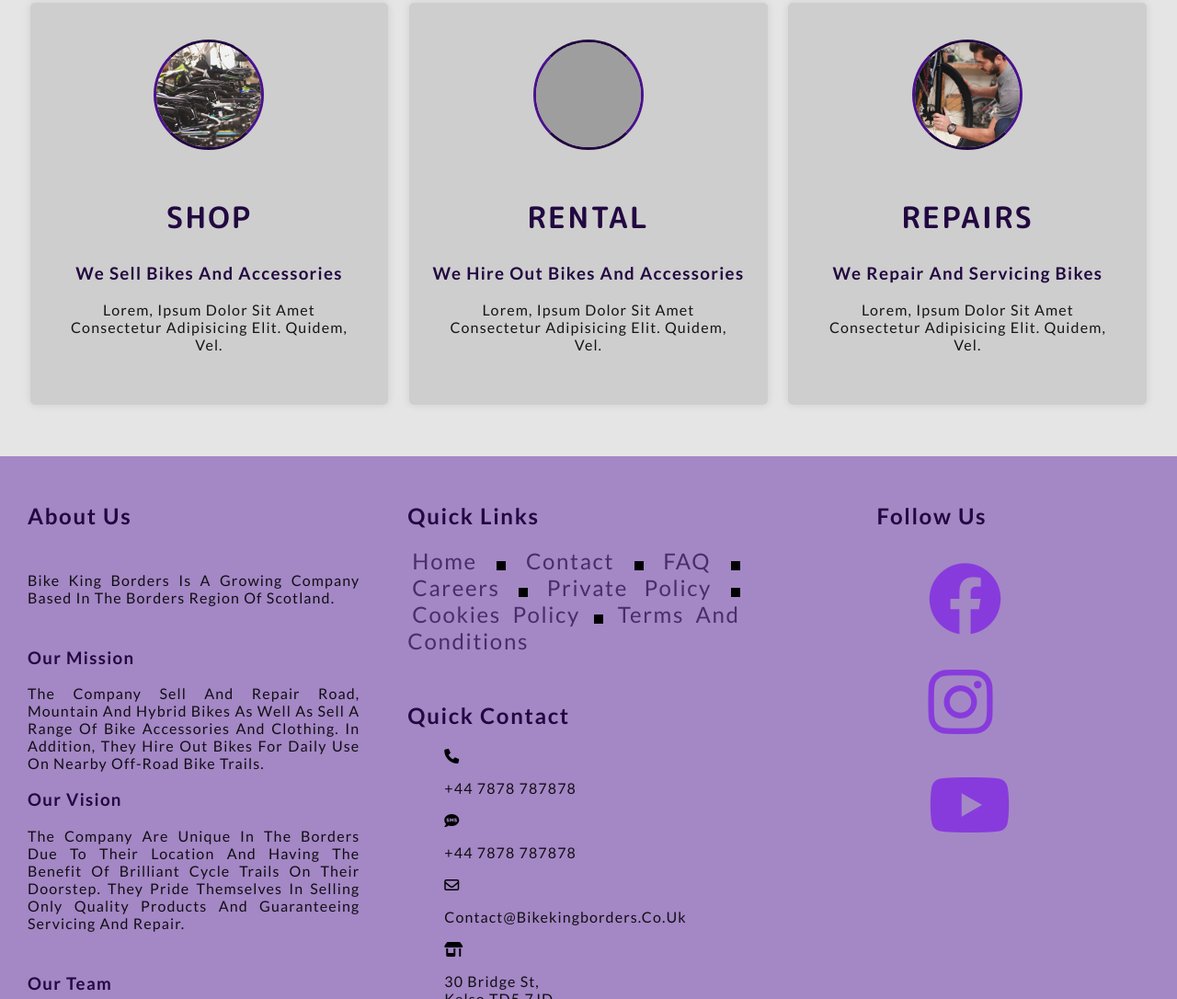
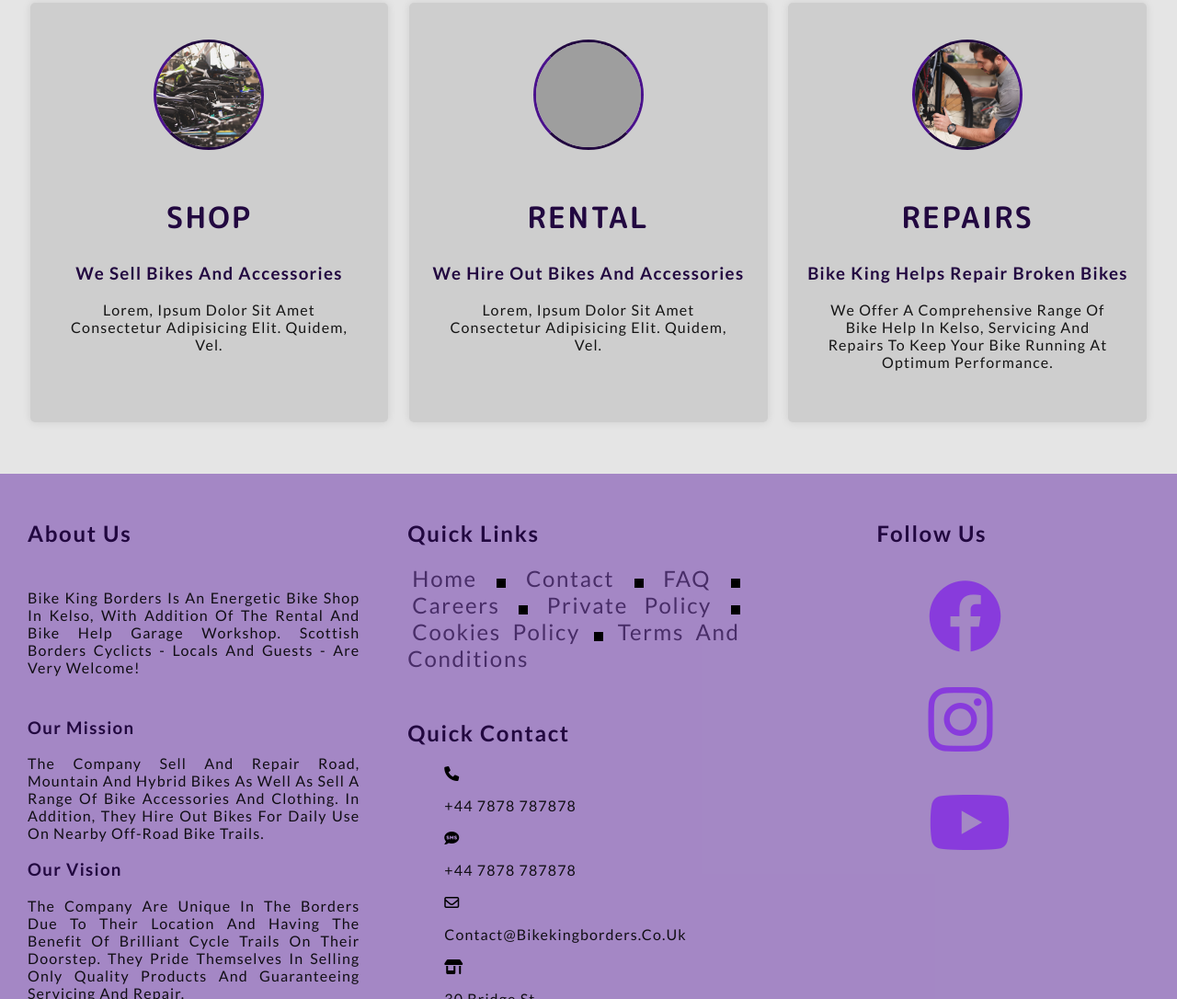
Before and after one commit to kociska/Bike-do-SEO-website-EwaK-EC2062252, a plain HTML site: page bikeRepairs.html in a window 1280 px wide. Shown: the part 1083-2169 px from the top of the page at 92% size. Drawn offline with Linux system fonts and the light colour scheme; grey boxes are pictures that could not be loaded.

Commit message:
bikeRepairs-SEO-about_repairs_Descr

```diff
--- a/bikeRepairs.html
+++ b/bikeRepairs.html
@@ -103,8 +103,8 @@
             <a href="bikeRepairs.html">
             <img src="images/bkRepairs.jpg" alt="Bicycle repaired by a man in BK shop">
             <h1>REPAIRS</h1>
-            <h3>We repair and servicing bikes</h3>
-            <p>Lorem, ipsum dolor sit amet consectetur adipisicing elit. Quidem, vel.</p>
+            <h3>Bike King helps repair broken bikes</h3>
+            <p>We offer a comprehensive range of bike help in Kelso, servicing and repairs to keep your bike running at optimum performance.</p>
             </a>
         </li>
    </ul>
@@ -119,7 +119,7 @@
                 <div class=" flex-container wrapper">
                     <section class="box about" id="about1" >
                         <h2>About Us</h2>
-                        <p>Bike King Borders is a growing company based in the Borders region of Scotland. </p>
+                        <p>Bike King Borders is an energetic bike shop in Kelso, with addition of the rental and bike help garage workshop. Scottish Borders cyclicts - locals and guests - are very welcome! </p>
 
                         <div>
                           <h3>Our Mission</h3>
```
